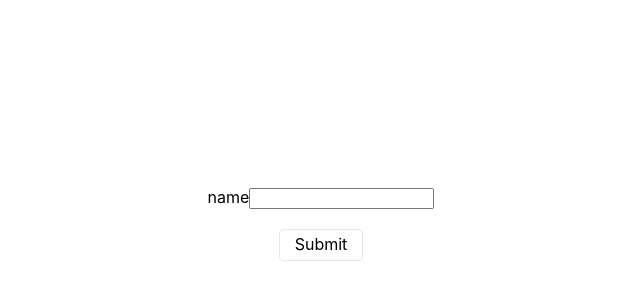
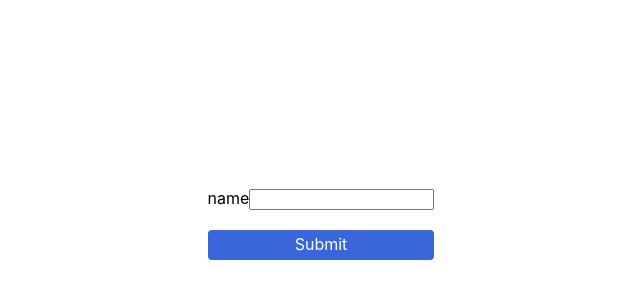
Before and after one commit to abouthugo/connect4, a Next.js app: page / in a window 1280 px wide. Shown: the part 166-466 px from the top of the page, without its empty margins (319-959 px from the left). Built offline with nearby package versions, Linux system fonts and the light colour scheme.

Commit message:
Upgrading button component behavior  and classes

```diff
--- a/components/Button.tsx
+++ b/components/Button.tsx
@@ -1,17 +1,26 @@
 import { MouseEvent } from "react";
-import styles from "../styles/Button.module.css";
+import styles from "../styles/Button.module.scss";
 
 export default function Button({
   children,
   type,
   disabled,
   onClick,
+  fullWidth,
 }: ButtonProps) {
-  const classes = `${styles.button} ${styles[type]} ${
-    disabled ? "disabled" : ""
-  }`;
+  const classes: string[] = [];
+  if (disabled) {
+    classes.push(styles.disabled);
+  } else {
+    classes.push(styles.button);
+    classes.push(styles[type]);
+  }
+
+  if (fullWidth) {
+    classes.push(styles.full_width);
+  }
   return (
-    <a className={classes} onClick={clickHandler}>
+    <a className={classes.join(" ")} onClick={clickHandler}>
       {children}
     </a>
   );
@@ -24,6 +33,7 @@ export default function Button({
 
 Button.defaultProps = {
   disabled: false,
+  fullWidth: false,
   onClick: () => {},
 };
 
@@ -32,4 +42,5 @@ interface ButtonProps {
   disabled: boolean;
   onClick: Function;
   children: React.ReactNode;
+  fullWidth: boolean;
 }
--- a/styles/Button.module.css
+++ b/styles/Button.module.scss
@@ -4,7 +4,7 @@
   background: var(--bg-color);
   box-sizing: border-box;
   display: block;
-  width: fit-content;
+  text-align: center;
   border-radius: 4px;
   margin: 20px auto;
   font-size: 16px;
@@ -14,20 +14,17 @@
   user-select: none;
 }
 
+.full_width {
+  width: 100%;
+}
+
 .primary {
-  --bg-color: white;
-  border: 1px solid var(--grey-8);
+  --bg-color: var(--main-5);
+  color: white;
 }
 
 .primary:hover {
-  --bg-color: var(--grey-9);
-}
-
-.primary:active,
-.primary:visited {
-  --bg-color: white;
-  border: 1px solid var(--main-5);
-  box-shadow: 0 0 0 2pt var(--main-9);
+  --bg-color: var(--main-4);
 }
 
 .primary .secondary {
```
